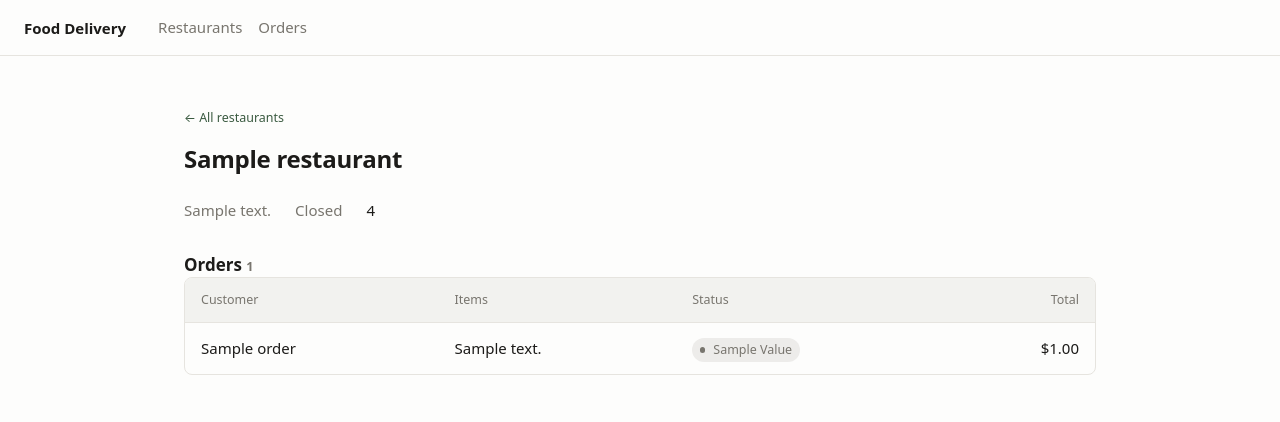
After one commit to fmax-dev/food-delivery-api, a FastAPI app: template templates/restaurants/detail.html in a window 1280 px wide. The commit adds this page. Shown: the top 422 px of the page. Run offline with FastAPI, Linux system fonts and the light colour scheme; the template is opened without the code that fills it: most values are stand-ins (such as "Sample title", 1, 10 or a date in 2020); parts of the project's set-up code (start-up, migrations or seed data) failed here and were passed over.

Commit message:
feat(web): add server-rendered pages for restaurants and orders
Introduce a browser-facing UI alongside the JSON API. A new web_router is
mounted at the app root (no /api prefix) and serves Jinja2-rendered HTML.

Routes:
- GET /restaurants list all restaurants
- GET /restaurants/{id} restaurant detail with its orders; 404 when missing
- GET /orders list all orders, resolving restaurant names for display

Templates:
- base.html shared layout with header, nav, and active-link highlighting; replaces the placeholder home.html
- restaurants/list.html, restaurants/detail.html, orders/list.html

Also:
- wire web_router into the app in main.py
- drop the unused Request import from web/template.py
- include the restaurant router before the order router in api/router.py so the ordering matches the web router

```diff
--- a/backend/api/router.py
+++ b/backend/api/router.py
@@ -4,5 +4,5 @@ from backend.api.order import order_router
 from backend.api.restaurant import restaurant_router
 
 api_router = APIRouter(prefix="/api")
+api_router.include_router(restaurant_router)
 api_router.include_router(order_router)
-api_router.include_router(restaurant_router)
--- a/backend/main.py
+++ b/backend/main.py
@@ -7,6 +7,7 @@ from scalar_fastapi import get_scalar_api_reference
 
 from backend.api.router import api_router
 from backend.db.session import create_db_tables
+from backend.web.router import web_router
 from backend.web.template import BASE_DIR
 
 
@@ -19,6 +20,7 @@ app = FastAPI(lifespan=lifespan_handler)
 
 
 app.include_router(api_router)
+app.include_router(web_router)
 
 
 app.mount("/static", StaticFiles(directory=BASE_DIR / "static"), name="static")
--- a/backend/web/template.py
+++ b/backend/web/template.py
@@ -1,6 +1,5 @@
 from pathlib import Path
 
-from fastapi import Request
 from fastapi.templating import Jinja2Templates
 
 BASE_DIR = Path(__file__).resolve().parent.parent.parent
--- a/static/css/app.css
+++ b/static/css/app.css
@@ -143,6 +143,11 @@ a:hover { text-decoration: underline; }
   margin-bottom: var(--s5);
 }
 
+/* Vertical rhythm inside the content column — h2 sections need air above
+   them (everything is reset to margin:0), but not when a page opens on one. */
+.page h2 { margin-top: var(--s6); }
+.page > :first-child { margin-top: 0; }
+
 .count {
   font-size: var(--text-sm);
   color: var(--ink-dim);
--- /dev/null
+++ b/templates/base.html
@@ -0,0 +1,21 @@
+<!doctype html>
+<html lang="en">
+<head>
+    <meta charset="utf-8">
+    <meta name="viewport" content="width=device-width, initial-scale=1">
+    <title>{% block title %}Food Delivery{% endblock %}</title>
+    <link rel="stylesheet" href="/static/css/app.css">
+</head>
+<body>
+    <header class="site-header">
+        <a class="site-header__brand" href="/restaurants">Food Delivery</a>
+        <nav class="site-nav" aria-label="Main navigation">
+            <a href="/restaurants" {% if request.url.path.startswith('/restaurants') %}aria-current="page"{% endif %}>Restaurants</a>
+            <a href="/orders" {% if request.url.path.startswith('/orders') %}aria-current="page"{% endif %}>Orders</a>
+        </nav>
+    </header>
+    <main class="page">
+        {% block content %}{% endblock %}
+    </main>
+</body>
+</html>
--- /dev/null
+++ b/templates/restaurants/detail.html
@@ -0,0 +1,43 @@
+{% extends "base.html" %}
+
+{% block title %}{{ restaurant.name }} | Food Delivery{% endblock %}
+
+{% block content %}
+<a class="back-link" href="/restaurants">&larr; All restaurants</a>
+<div class="page-head">
+    <h1>{{ restaurant.name }}</h1>
+</div>
+<div class="spec">
+    <span>{{ restaurant.cuisine_type }}</span>
+    <span>{{ "Open" if restaurant.is_open else "Closed" }}</span>
+    <span class="rating">{{ restaurant.rating if restaurant.rating is not none else "No rating" }}</span>
+</div>
+
+<h2>Orders <span class="count">{{ orders|length }}</span></h2>
+{% if orders %}
+<div class="table-wrap">
+    <table>
+        <thead>
+            <tr>
+                <th>Customer</th>
+                <th>Items</th>
+                <th>Status</th>
+                <th class="num">Total</th>
+            </tr>
+        </thead>
+        <tbody>
+            {% for order in orders %}
+            <tr>
+                <td>{{ order.customer_name }}</td>
+                <td>{{ order.items_summary }}</td>
+                <td><span class="status" data-status="{{ order.status.value }}">{{ order.status.value|replace("_", " ")|title }}</span></td>
+                <td class="num">${{ "%.2f"|format(order.total_price) }}</td>
+            </tr>
+            {% endfor %}
+        </tbody>
+    </table>
+</div>
+{% else %}
+<p class="empty">No orders for this restaurant.</p>
+{% endif %}
+{% endblock %}
```
Also changed, not shown: backend/web/order.py (added, +22 -0 lines), backend/web/restaurant.py (added, +42 -0 lines), backend/web/router.py (added, +8 -0 lines), templates/home.html (deleted, +0 -7 lines), templates/orders/list.html (added, +39 -0 lines), templates/restaurants/list.html (added, +37 -0 lines).
